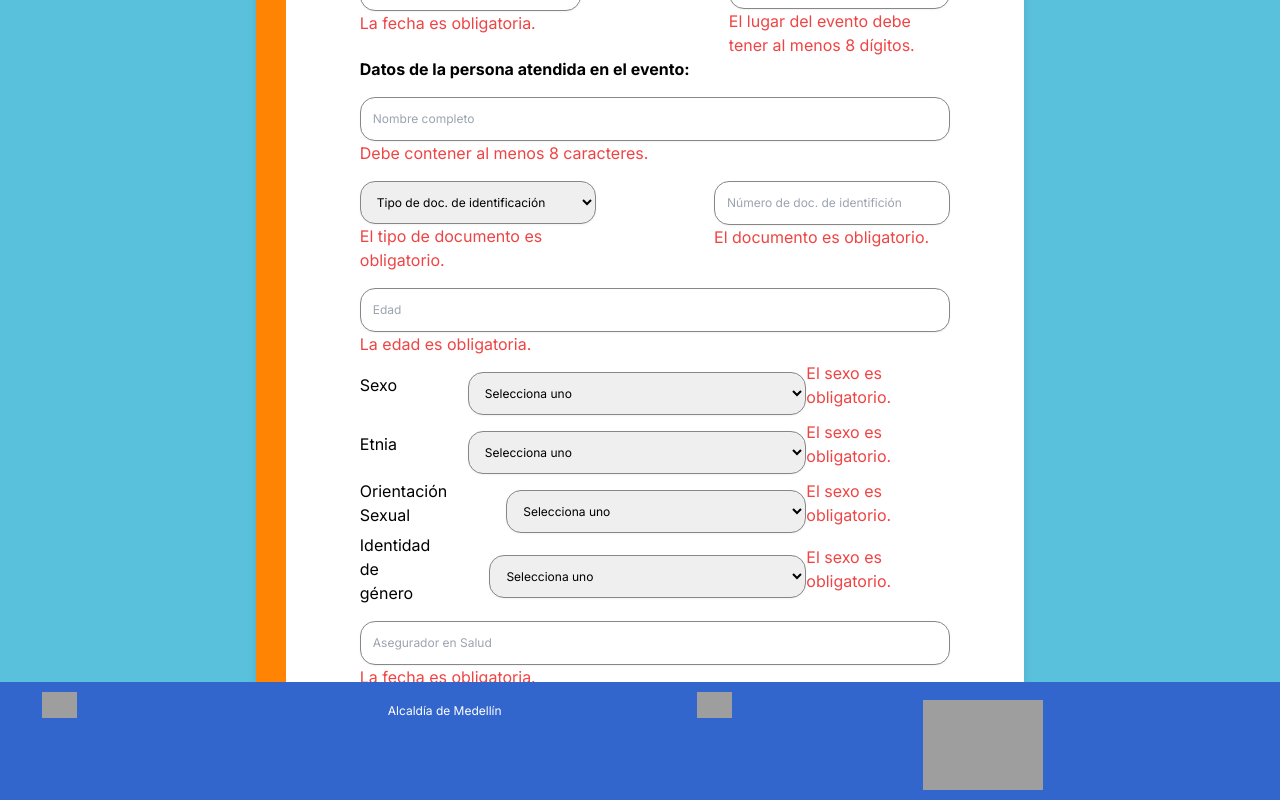
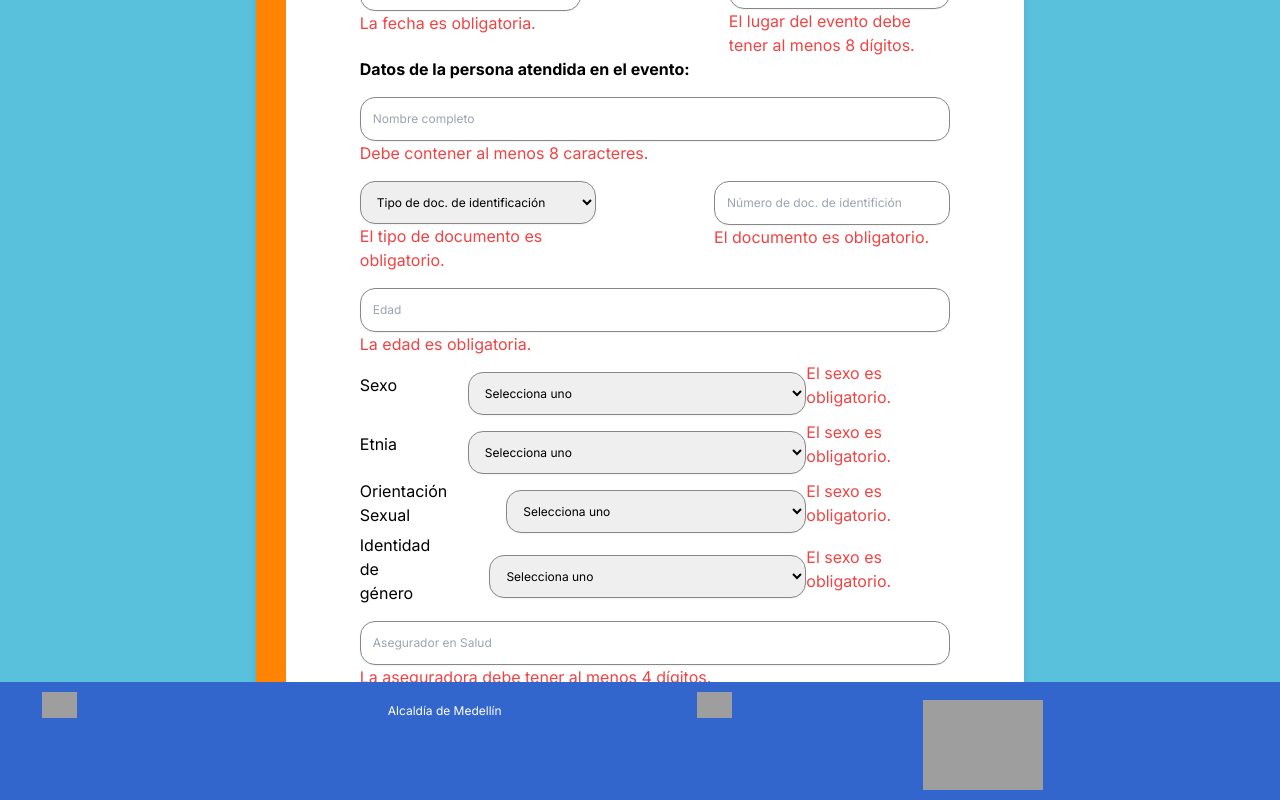
Before and after one commit to jior1626/dea_frontend, a Next.js app: page /anexo3 in a window 1280 px wide. Both pictures are taken after a click on the button "Siguiente". Shown: the part 309-1109 px from the top of the page. Built offline with nearby package versions, Linux system fonts and the light colour scheme; grey boxes are pictures that could not be loaded.

Commit message:
anexo 3 los cambios estan listos

```diff
--- a/app/anexo3/page.tsx
+++ b/app/anexo3/page.tsx
@@ -177,6 +177,7 @@ export default function Options() {
               id="lugar"
               placeholder="Nombre del lugar del evento"
               className="inputForm"
+              onKeyDown={handleKeyDown2}
               onChange={(e) => setuso_nombrelugarevento(e.target.value)}
             />
             {errores.includes(
@@ -196,6 +197,7 @@ export default function Options() {
             id="nombre"
             placeholder="Nombre completo"
             className="inputForm"
+            onKeyDown={handleKeyDown2}
             onChange={(e) => setuso_personaatendidaeventonombre(e.target.value)}
           />
           {errores.includes("Debe contener al menos 8 caracteres.") && (
@@ -333,15 +335,16 @@ export default function Options() {
 
           <input
             type="text"
-            id="edad"
+            id="aseguradorsalud"
             placeholder="Asegurador en Salud"
             className="inputForm"
+            onKeyDown={handleKeyDown2}
             onChange={(e) =>
               setuso_personaatendidaeventoaseguradorsalud(e.target.value)
             }
           />
-          {errores.includes("La fecha es obligatoria.") && (
-            <p className="text-red-500">La fecha es obligatoria.</p>
+          {errores.includes("La aseguradora debe tener al menos 4 dígitos.") && (
+            <p className="text-red-500">La aseguradora debe tener al menos 4 dígitos.</p>
           )}
         </div>
 
--- a/app/anexo3pagina2/page.tsx
+++ b/app/anexo3pagina2/page.tsx
@@ -114,6 +114,7 @@ export default function Options() {
             id="edad"
             placeholder="Nombre de la persona que utilizó el DEA"
             className="inputForm"
+            onKeyDown={handleKeyDown2}
             onChange={(e) =>
               setuso_datoseventonombrepersonautilizodea(e.target.value)
             }
@@ -281,6 +282,7 @@ export default function Options() {
             id="edad"
             placeholder="Nombre de la persona encargada del traslado"
             className="inputForm"
+            onKeyDown={handleKeyDown2}
             onChange={(e) =>
               setuso_datosmediotransportenombreencargado(e.target.value)
             }
--- a/app/anexo3pagina3/page.tsx
+++ b/app/anexo3pagina3/page.tsx
@@ -201,6 +201,7 @@ export default function Options() {
             id="uso_datosmediotransporteempresaambulancia"
             placeholder="Nombre de la empresa de la ambulancia"
             className="inputData"
+            onKeyDown={handleKeyDown2}
             onChange={(e) =>
               setuso_datosmediotransporteempresaambulancia(e.target.value)
             }
@@ -231,6 +232,7 @@ export default function Options() {
             id="uso_datospersonaresponsable"
             placeholder="Nombre persona de la institución responsable del DEA utilizado"
             className="inputData"
+            onKeyDown={handleKeyDown2}
             onChange={(e) => setuso_datospersonaresponsable(e.target.value)}
           />
           {errores.includes("El nombre del responsable debe contener al menos 8 caracteres.") && (
@@ -243,6 +245,7 @@ export default function Options() {
             type="text"
             id="uso_firma"
             className="inputData"
+            onKeyDown={handleKeyDown2}
             onChange={(e) => setuso_firma(e.target.value)}
           />
         </div>
```
